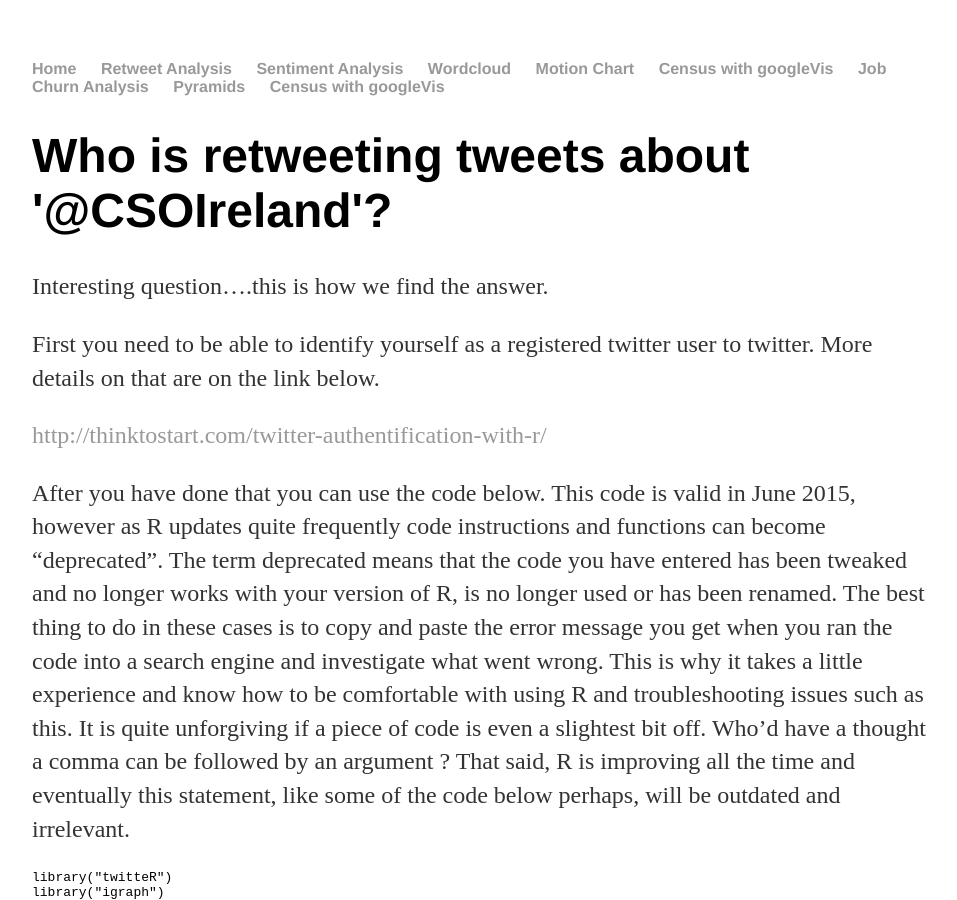
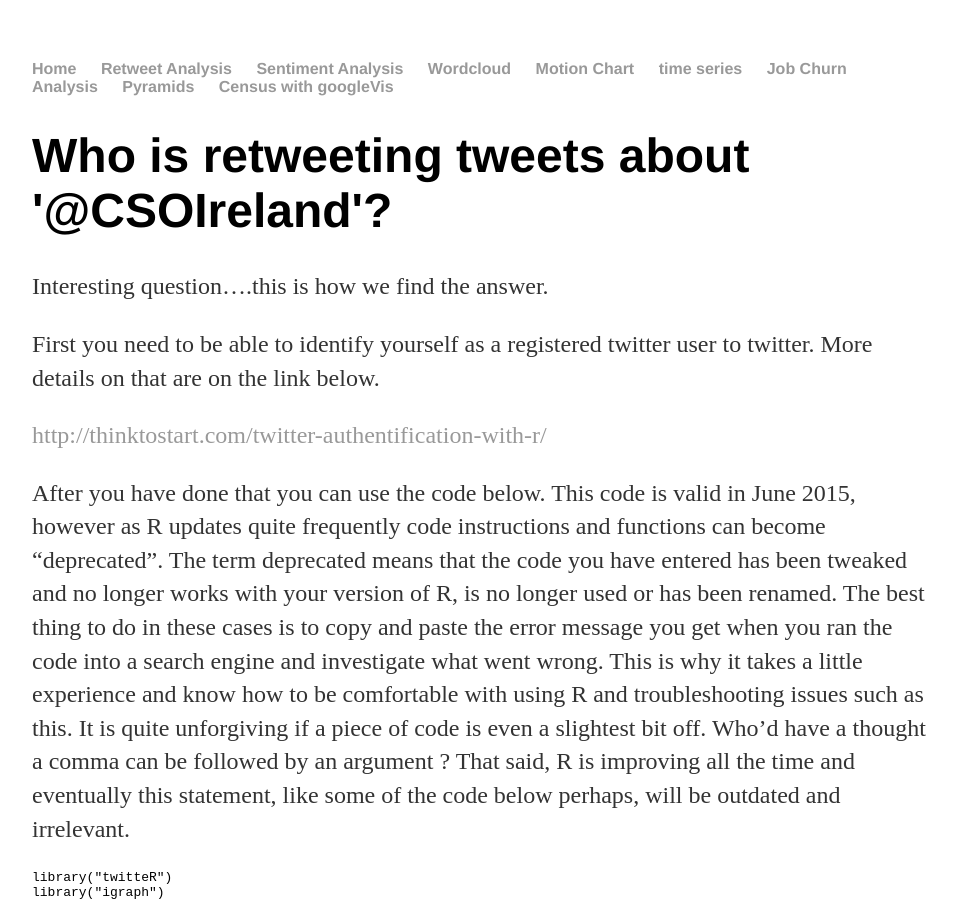
Before and after one commit to CorkDataAnalytics/CorkDataAnalytics.github.io, a Jekyll site: the page built from index.html, in a window 1280 px wide and 900 px high. Shown: the whole window, without its empty margins (160-1117 px from the left). Built offline with Jekyll 4.4.1, drawn with Linux system fonts in a browser that asks for light colours; comment, search, counter and statistics services are not loaded.

Commit message:
Update default.html

```diff
--- a/_layouts/default.html
+++ b/_layouts/default.html
@@ -28,7 +28,7 @@
         		<li><a href="/SentimentAnalysis">Sentiment Analysis</a></li>
         		<li><a href="/Wordcloud">Wordcloud</a></li>
                         <li><a href="/Motion">Motion Chart</a></li>
-                        <li><a href="/timeseries">Census with googleVis</a></li>
+                        <li><a href="/timeseries">time series</a></li>
                         <li><a href="/JobChurnAnalysis">Job Churn Analysis</a></li>
         		<li><a href="/pyramids">Pyramids</a></li>
         		<li><a href="/census">Census with googleVis</a></li>
```
